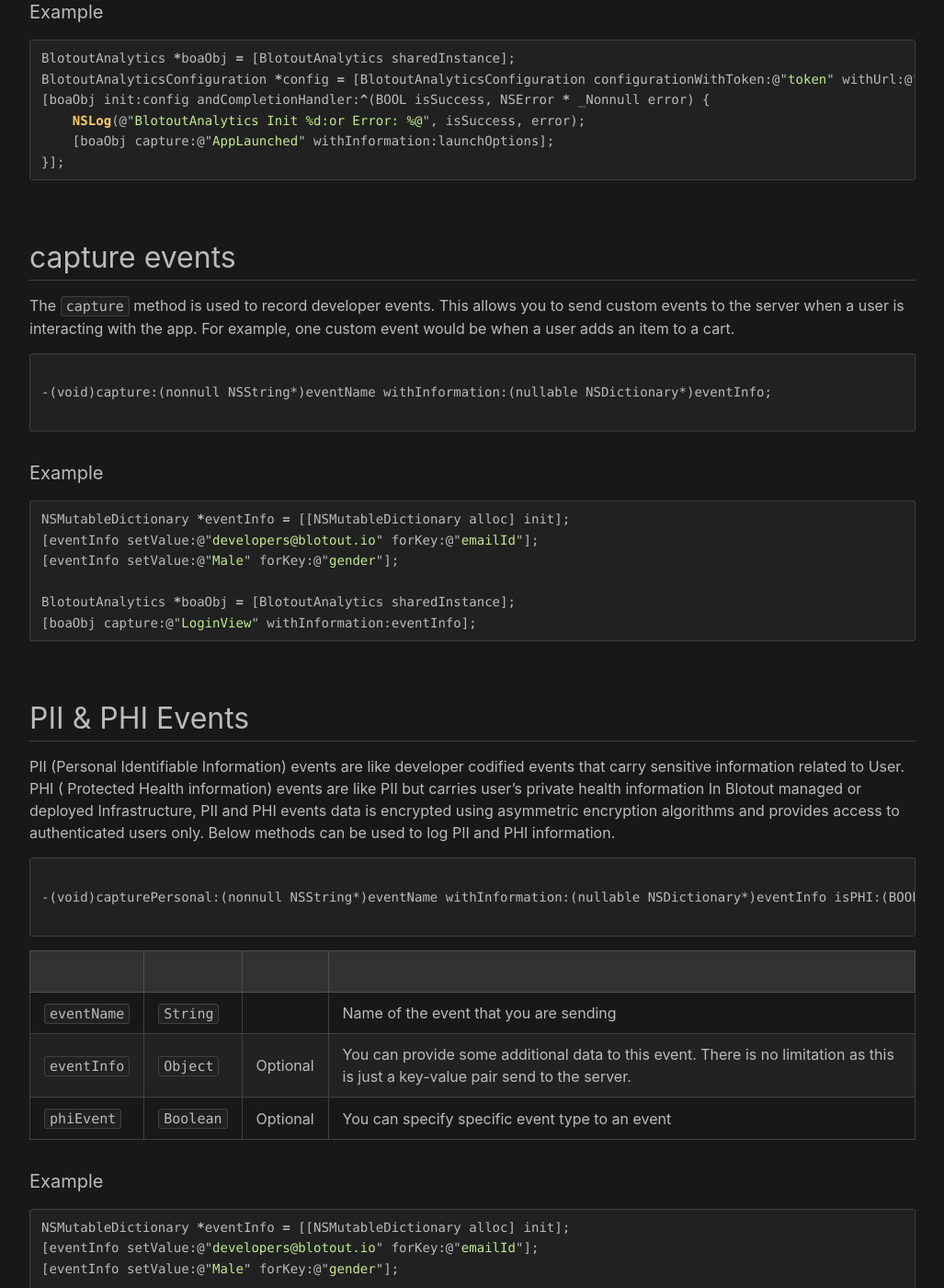
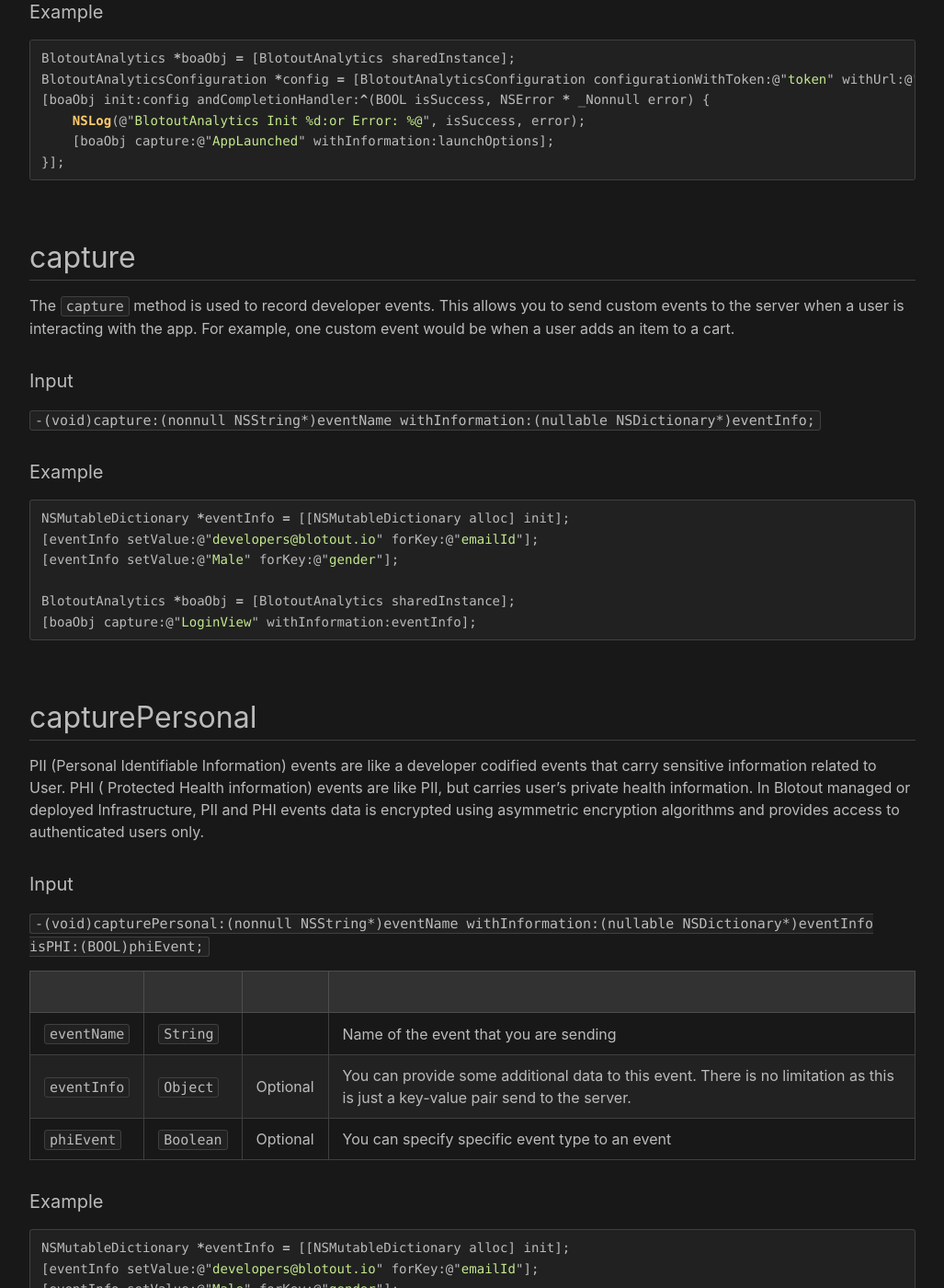
Before and after one commit to blotoutio/sdk-ios, a Jekyll site: the page built from docs/api.md, in a window 1280 px wide and 1400 px high, scrolled down 687 px. Shown: the whole window at 92% size, without its empty margins (126-1153 px from the left). Built offline with Jekyll 4.4.1, drawn with Linux system fonts in a browser that asks for light colours; our own code applies the rules of GitHub Pages for plain Markdown files.

Commit message:
Markdown changes

````diff
--- a/docs/_config.yml
+++ b/docs/_config.yml
@@ -4,7 +4,6 @@ header_pages:
   - integration.md
   - api.md
   - system_events.md
-  - migration.md
 
 minima:
   skin: dark
--- a/docs/api.md
+++ b/docs/api.md
@@ -21,14 +21,11 @@ BlotoutAnalyticsConfiguration *config = [BlotoutAnalyticsConfiguration configura
 }];
 ```
 
-## capture events
+## capture
 The `capture` method is used to record developer events. This allows you to send custom events to the server when a user is interacting with the app. For example, one custom event would be when a user adds an item to a cart.
 
-```html
-
--(void)capture:(nonnull NSString*)eventName withInformation:(nullable NSDictionary*)eventInfo;
-
-```
+#### Input
+`-(void)capture:(nonnull NSString*)eventName withInformation:(nullable NSDictionary*)eventInfo;`
 
 #### Example
 ```js
@@ -40,17 +37,13 @@ BlotoutAnalytics *boaObj = [BlotoutAnalytics sharedInstance];
 [boaObj capture:@"LoginView" withInformation:eventInfo];
 ```
 
-## PII & PHI Events
-PII (Personal Identifiable Information) events are like developer codified events that carry sensitive information related to User.
-PHI ( Protected Health information) events are like PII but carries user’s private health information
+## capturePersonal
+PII (Personal Identifiable Information) events are like a developer codified events that carry sensitive information related to User.
+PHI ( Protected Health information) events are like PII, but carries user’s private health information.
 In Blotout managed or deployed Infrastructure, PII and PHI events data is encrypted using asymmetric encryption algorithms and provides access to authenticated users only.
-Below methods can be used to log PII and PHI information.
 
-```html
-
--(void)capturePersonal:(nonnull NSString*)eventName withInformation:(nullable NSDictionary*)eventInfo isPHI:(BOOL)phiEvent;
-
-```
+#### Input
+`-(void)capturePersonal:(nonnull NSString*)eventName withInformation:(nullable NSDictionary*)eventInfo isPHI:(BOOL)phiEvent;`
 
 |||||
 |---|---|---|---|
@@ -69,7 +62,6 @@ BlotoutAnalytics *boaObj = [BlotoutAnalytics sharedInstance];
 
 [boaObj capturePersonal:@"PII Event" withInformation:eventInfo isPHI:NO];
 [boaObj capturePersonal:@"PHI Event" withInformation:eventInfo isPHI:YES];
-
 ```
 
 
````
Also changed, not shown: docs/integration.md (+20 -22 lines), docs/migration.md (deleted, +0 -3 lines).
